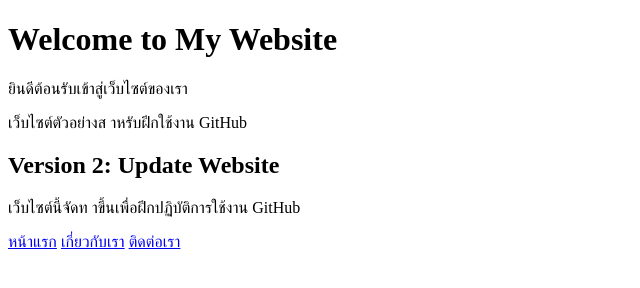
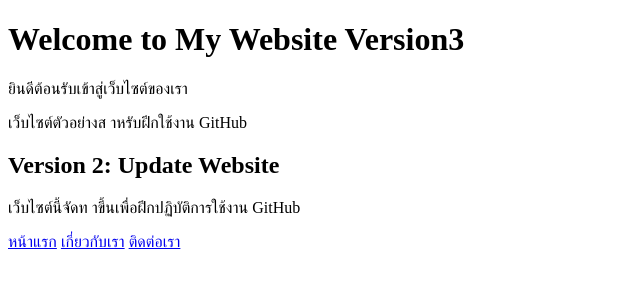
Before and after one commit to 68319010020-spec/69Dev03-gitgub-put, a plain HTML site: page index.html in a window 1280 px wide. Shown: the whole page, without its empty margins (0-640 px from the left). Drawn offline with Linux system fonts and the light colour scheme.

Commit message:
Version3

```diff
--- a/index.html
+++ b/index.html
@@ -6,7 +6,7 @@
     <title>Document</title>
 </head>
 <body>
-    <h1>Welcome to My Website</h1>
+    <h1>Welcome to My Website Version3</h1>
     <p>ยินดีต้อนรับเข้าสู่เว็บไซต์ของเรา</p>
     <p>เว็บไซต์ตัวอย่างส าหรับฝึกใช้งาน GitHub</p>
     <h2>Version 2: Update Website</h2>
```
